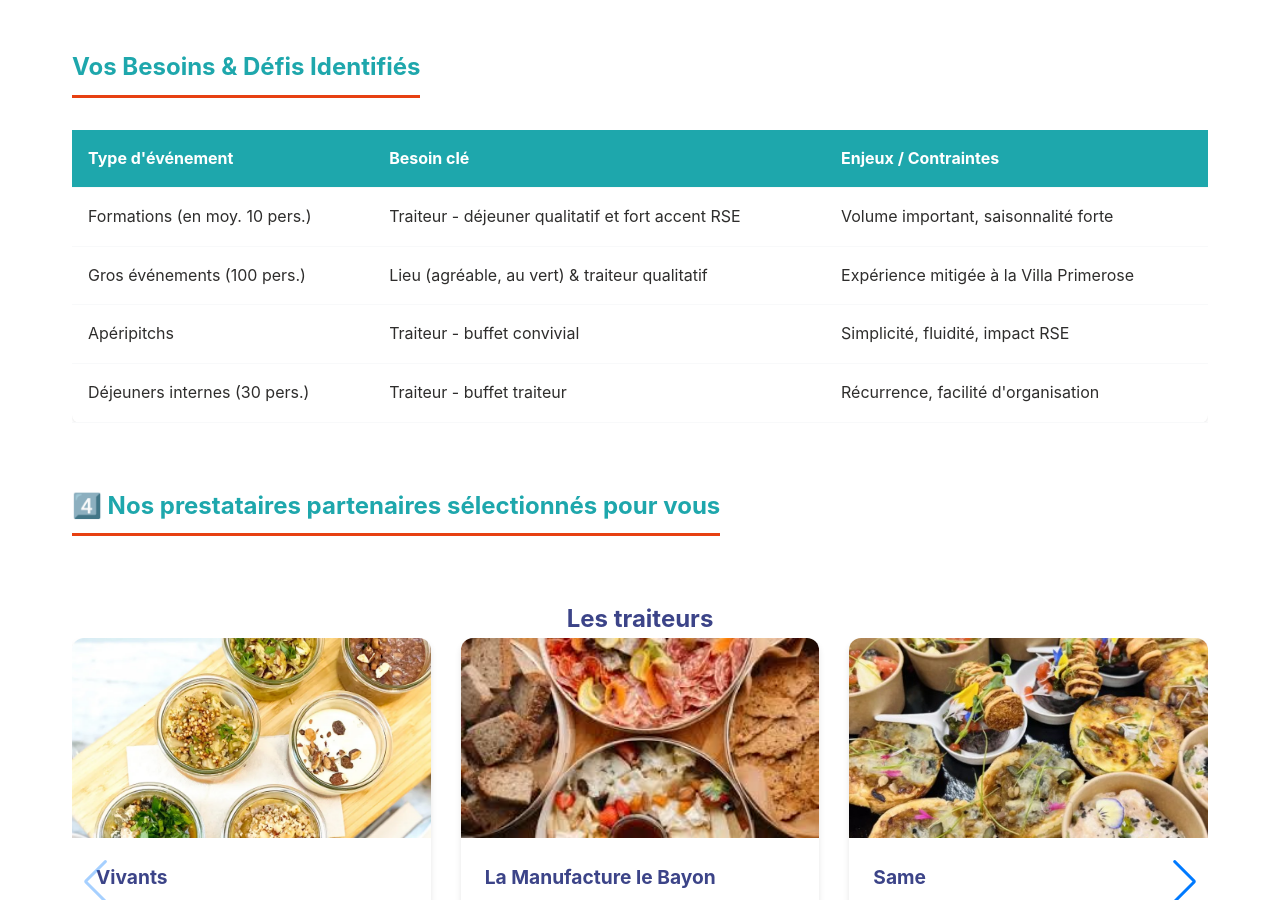
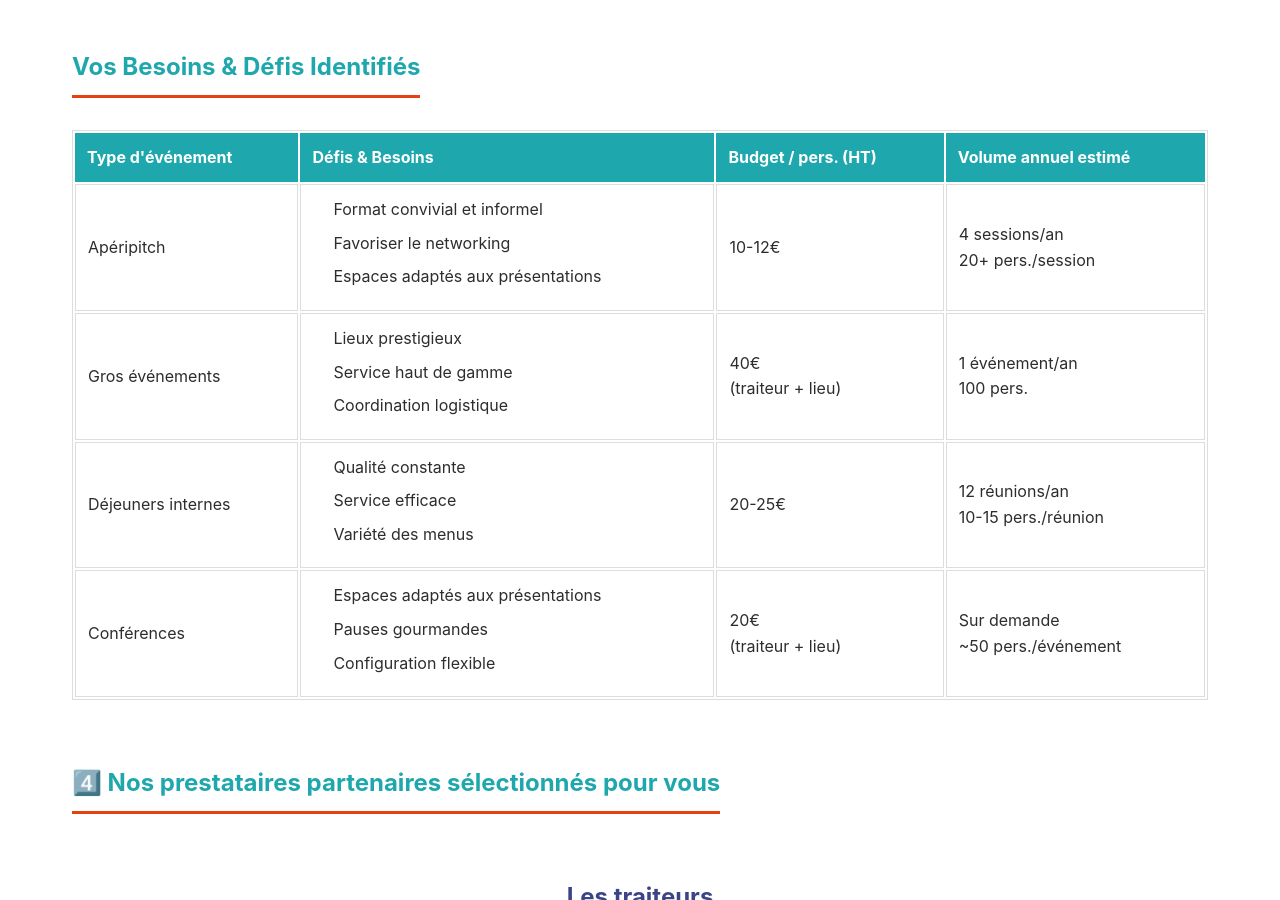
Before and after one commit to Tcheen-evenements/fidal-tcheen, a plain HTML site: page index.html in a window 1280 px wide. Shown: the part 640-1540 px from the top of the page. Drawn offline with nearby package versions, Linux system fonts and the light colour scheme.

Commit message:
feat: Mise à jour du tableau des besoins avec budget et volume

```diff
--- a/index.html
+++ b/index.html
@@ -37,39 +37,66 @@
 
         <section class="needs">
             <h2>Vos Besoins & Défis Identifiés</h2>
-            <div class="needs-table">
-                <table>
+            <table class="needs-table">
                 <thead>
                     <tr>
                         <th>Type d'événement</th>
-                            <th>Besoin clé</th>
-                            <th>Enjeux / Contraintes</th>
+                        <th>Défis & Besoins</th>
+                        <th>Budget / pers. (HT)</th>
+                        <th>Volume annuel estimé</th>
                     </tr>
                 </thead>
                 <tbody>
                     <tr>
-                            <td>Formations (en moy. 10 pers.)</td>
-                            <td>Traiteur - déjeuner qualitatif et fort accent RSE</td>
-                            <td>Volume important, saisonnalité forte</td>
+                        <td>Apéripitch</td>
+                        <td>
+                            <ul>
+                                <li>Format convivial et informel</li>
+                                <li>Favoriser le networking</li>
+                                <li>Espaces adaptés aux présentations</li>
+                            </ul>
+                        </td>
+                        <td>10-12€</td>
+                        <td>4 sessions/an<br>20+ pers./session</td>
                     </tr>
                     <tr>
-                            <td>Gros événements (100 pers.)</td>
-                            <td>Lieu (agréable, au vert) & traiteur qualitatif</td>
-                            <td>Expérience mitigée à la Villa Primerose</td>
+                        <td>Gros événements</td>
+                        <td>
+                            <ul>
+                                <li>Lieux prestigieux</li>
+                                <li>Service haut de gamme</li>
+                                <li>Coordination logistique</li>
+                            </ul>
+                        </td>
+                        <td>40€<br>(traiteur + lieu)</td>
+                        <td>1 événement/an<br>100 pers.</td>
                     </tr>
                     <tr>
-                            <td>Apéripitchs</td>
-                            <td>Traiteur - buffet convivial</td>
-                            <td>Simplicité, fluidité, impact RSE</td>
+                        <td>Déjeuners internes</td>
+                        <td>
+                            <ul>
+                                <li>Qualité constante</li>
+                                <li>Service efficace</li>
+                                <li>Variété des menus</li>
+                            </ul>
+                        </td>
+                        <td>20-25€</td>
+                        <td>12 réunions/an<br>10-15 pers./réunion</td>
                     </tr>
                     <tr>
-                            <td>Déjeuners internes (30 pers.)</td>
-                            <td>Traiteur - buffet traiteur</td>
-                            <td>Récurrence, facilité d'organisation</td>
+                        <td>Conférences</td>
+                        <td>
+                            <ul>
+                                <li>Espaces adaptés aux présentations</li>
+                                <li>Pauses gourmandes</li>
+                                <li>Configuration flexible</li>
+                            </ul>
+                        </td>
+                        <td>20€<br>(traiteur + lieu)</td>
+                        <td>Sur demande<br>~50 pers./événement</td>
                     </tr>
                 </tbody>
             </table>
-            </div>
         </section>
 
         <section class="providers">
--- a/style.css
+++ b/style.css
@@ -145,30 +145,45 @@ li {
 }
 
 .needs-table {
-    overflow-x: auto;
+    width: 100%;
+    margin-bottom: 2rem;
+    border: 1px solid #ddd;
 }
 
-table {
-    width: 100%;
-    border-collapse: collapse;
-    background-color: white;
-    box-shadow: 0 1px 3px rgba(0, 0, 0, 0.1);
-    border-radius: 8px;
+.needs-table th {
+    background: var(--teal);
+    color: white;
+    padding: 12px;
+    text-align: left;
 }
 
-th, td {
-    padding: 1rem;
-    text-align: left;
-    border-bottom: 1px solid var(--light-bg);
+.needs-table td {
+    padding: 12px;
+    border: 1px solid #ddd;
 }
 
-th {
-    background-color: var(--teal);
-    color: white;
+.needs-table ul {
+    margin: 0;
+    padding-left: 20px;
 }
 
-tr:hover {
+.needs-table li {
+    margin-bottom: 8px;
+}
+
+.needs-table tr:hover {
     background-color: var(--light-bg);
+}
+
+@media (max-width: 768px) {
+    .needs-table {
+        font-size: 0.9rem;
+    }
+
+    .needs-table th,
+    .needs-table td {
+        padding: 0.75rem;
+    }
 }
 
 .solution-card {
```
Lines whose indentation alone changed are shown as unchanged.
